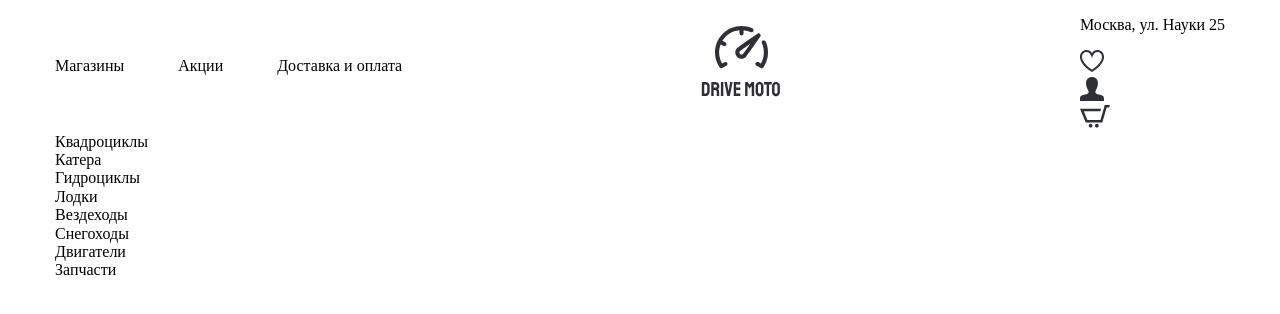
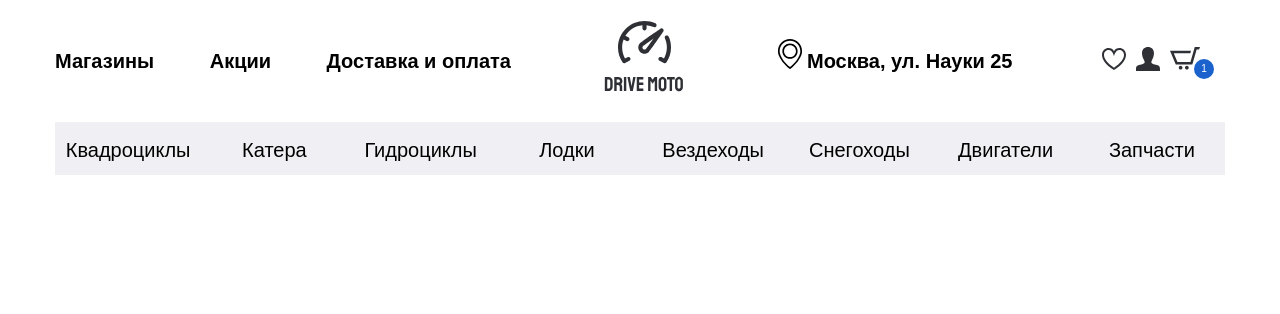
Before and after one commit to Vasiliy11/online-store, a website: page app/index.html in a window 1280 px wide. Drawn offline with Linux system fonts and the light colour scheme.

Commit message:
Finished header. Need to think about menu decoration

```diff
--- a/app/index.html
+++ b/app/index.html
@@ -34,7 +34,7 @@
                    <img class="logo__img" src="images/logo.svg" alt="logo">
                </a>
                <div class="header__box">
-                   <p class="header__adress">
+                   <p class="header__address">
                        Москва, ул. Науки 25
                    </p>
                    <ul class="user-list">
@@ -49,8 +49,9 @@
                         </a>
                        </li>
                        <li class="user-list__item">
-                        <a href="#" class="user-list__link">
+                        <a href="#" class="user-list__link basket">
                             <img src="images/bascet.svg" alt="">
+                            <p class="basket__num" >1</p>
                         </a>
                        </li>
                    </ul>
@@ -60,7 +61,6 @@
         </div>
         <div class="header__bottom">
             <div class="container">
-                <div class="header__bottom-inner">
                 <ul class="menu-categories">
                     <li class="menu-categories__item">
                         <a href="#" class="menu-categories__link">Квадроциклы</a>
@@ -89,7 +89,6 @@
                 </ul>
             </div>
         </div>
-        </div>
     </header>
 
 
--- a/app/scss/_fonts.scss
+++ b/app/scss/_fonts.scss
@@ -20,7 +20,7 @@
     font-family: 'SFProDisplay-Semibold', sans-serif;
     src: url('../fonts/SFProDisplay-Semibold.woff2') format('woff2'),
          url('../fonts/SFProDisplay-Semibold.woff') format('woff');
-    font-weight: 700;
+    font-weight: 600;
     font-style: normal;
     font-display: swap;
 }
@@ -29,7 +29,7 @@
     font-family: 'SFProDisplay-Bold', sans-serif;
     src: url('../fonts/SFProDisplay-Bold.woff2') format('woff2'),
          url('../fonts/SFProDisplay-Bold.woff') format('woff');
-    font-weight: 800;
+    font-weight: 700;
     font-style: normal;
     font-display: swap;
 }
--- a/app/scss/_global.scss
+++ b/app/scss/_global.scss
@@ -26,7 +26,10 @@ h1,h2,h3,h4,h5,h6{
 
 body{
     color: 2f3035;
-    font-family: serif;
+    font-family: 'SFProDisplay-Regular', sans-serif;
+    font-size: 20px;
+    line-height: 24px;
+    font-weight: 400;
 }
 
 .container{
--- a/app/scss/_header.scss
+++ b/app/scss/_header.scss
@@ -3,6 +3,8 @@
     justify-content: space-between;
     align-items: center;
     min-height: 122px;
+    font-family: 'SFProDisplay-Bold', sans-serif;
+    font-weight: 700;
 }
 
 .menu__item{
@@ -12,3 +14,98 @@
 .menu__item+.menu__item{
     padding-left: 50px;
 }
+
+.header__box{
+    display: flex;
+}
+
+.header__address{
+    margin-right: 60px;
+    width: 265px;
+    padding-left: 30px;
+    position: relative;
+    &:before{
+       content: "";
+       position: absolute;
+       background-image: url('../images/adress-icon.svg');
+       background-repeat: no-repeat;
+       width: 30px;
+       height: 30px;
+       left: 0;
+       top: -10px;
+    }
+}
+
+.user-list{
+    margin-right: 15px;
+    display: flex;
+    align-items: center;
+}
+
+.user-list__item{
+    padding-right: 10px;
+}
+
+.basket{
+    position: relative;
+}
+
+.basket__num{
+    position: absolute;
+    font-family: 'SFProDisplay-Medium', sans-serif;
+    font-size: 10px;
+    font-weight: 500;
+    line-height: 20px;
+    width: 20px;
+    height: 20px;
+    color: #fff;
+    background-color: #1c62cd;
+    border-radius: 50%;
+    text-align: center;
+    bottom: -15px;
+    right: -14px;
+}
+
+
+.menu-categories{
+    background-color: #f0f0f4;
+    display: flex;
+    align-items: center;
+    justify-content: space-around;
+    min-height: 53px;
+    &__item{
+        position: relative;
+    }
+    &__link{
+        transition: all .3s;
+        font-weight: 400;
+        padding: 15px 0 14px;
+        position: absolute;
+        top: 50%;
+        left: 50%;
+        transform: translate(-50%, -50%);
+        &:before{
+            content: "";
+            width: 0;
+            left: auto;
+            right: 0;
+            position: absolute;
+            background-color: #1c62cd;
+            height: 3px;
+            bottom: -2px;
+            transition: all .3s;
+        }
+        &:hover{
+            color: #000;
+            &::before{
+                width: 100%;
+                left: 0;
+                right: auto;
+            }
+        }
+    }
+}
+
+.header__bottom{
+    margin-bottom: 70px;
+}
```
Also changed, not shown: app/css/style.min.css. Lines whose indentation alone changed are shown as unchanged.
